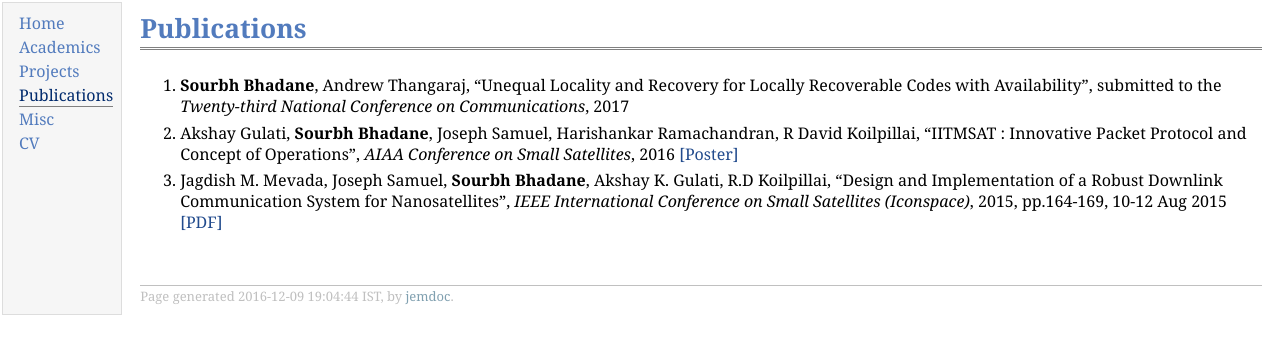
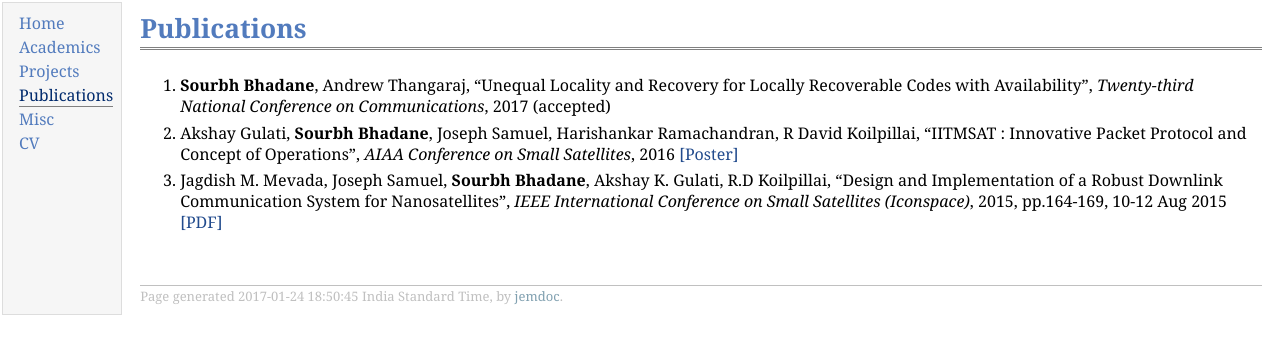
Before and after one commit to SourbhBh/SourbhBh.github.io, a Jekyll site: the page publications.html, which Jekyll copies as it is, in a window 1280 px wide. Shown: the top 354 px of the page. Built offline with Jekyll 4.4.1, drawn with Linux system fonts in a browser that asks for light colours.

```diff
--- a/publications.html
+++ b/publications.html
@@ -23,8 +23,8 @@
 <h1>Publications </h1>
 </div>
 <ol>
-<li><p><b>Sourbh Bhadane</b>, Andrew Thangaraj, &ldquo;Unequal Locality and Recovery for Locally Recoverable Codes with Availability&rdquo;, submitted to the <i>Twenty-third National
-Conference on Communications</i>, 2017 	</p>
+<li><p><b>Sourbh Bhadane</b>, Andrew Thangaraj, &ldquo;Unequal Locality and Recovery for Locally Recoverable Codes with Availability&rdquo;, <i>Twenty-third National
+Conference on Communications</i>, 2017 (accepted) 	</p>
 </li>
 <li><p>Akshay Gulati, <b>Sourbh Bhadane</b>, Joseph Samuel, Harishankar Ramachandran, R David Koilpillai, &ldquo;IITMSAT : Innovative Packet Protocol and Concept of Operations&rdquo;,
 <i>AIAA Conference on Small Satellites</i>, 2016 <a href="http://digitalcommons.usu.edu/cgi/viewcontent.cgi?article=3525&amp;context=smallsat">[Poster]</a></p>
@@ -35,7 +35,7 @@ International Conference on Small Satellites (Iconspace)</i>, 2015, pp.164-169,
 </ol>
 <div id="footer">
 <div id="footer-text">
-Page generated 2016-12-09 19:04:44 IST, by <a href="http://jemdoc.jaboc.net/">jemdoc</a>.
+Page generated 2017-01-24 18:50:45 India Standard Time, by <a href="http://jemdoc.jaboc.net/">jemdoc</a>.
 </div>
 </div>
 </td>
```
Also changed, not shown: 2 other files.
